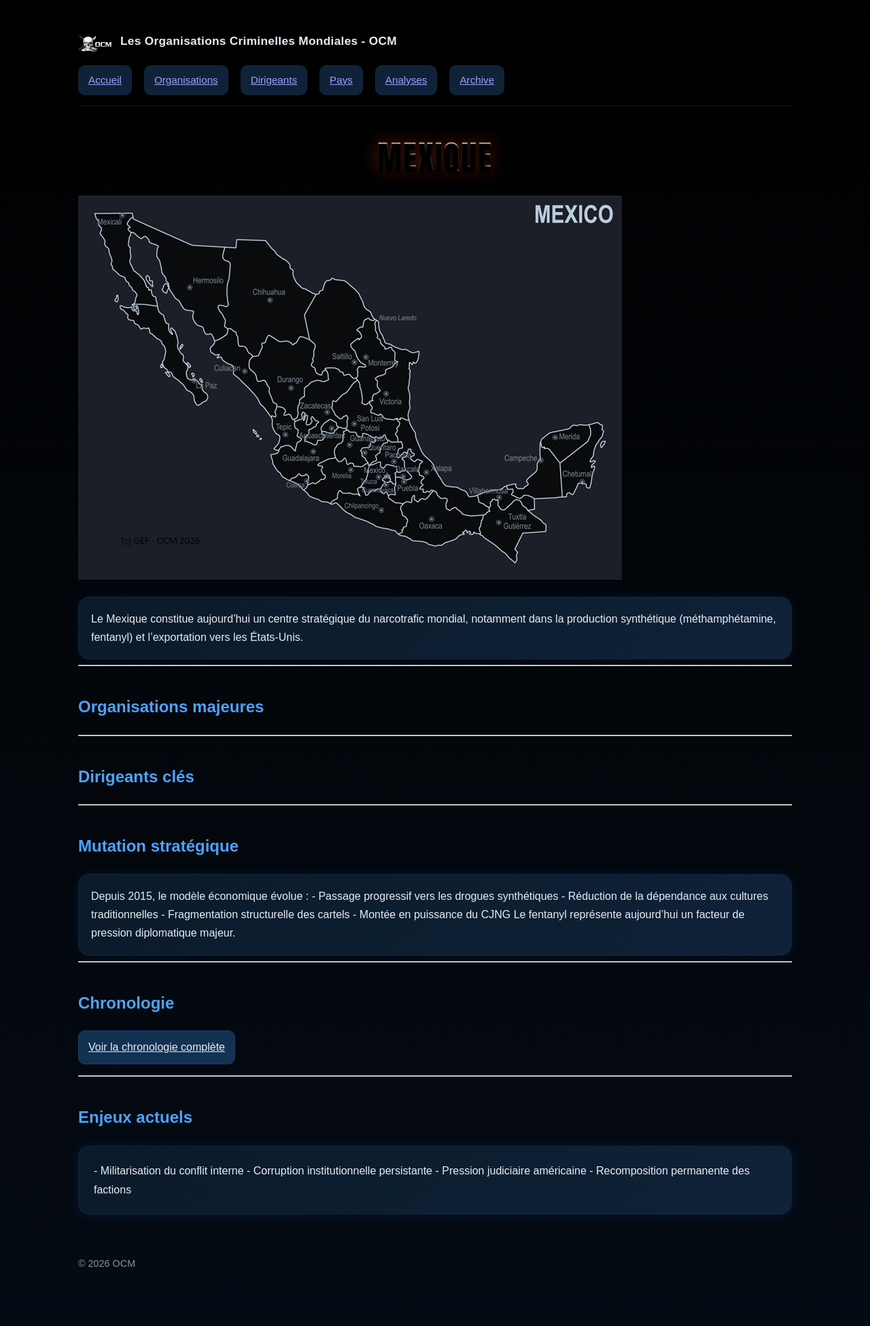
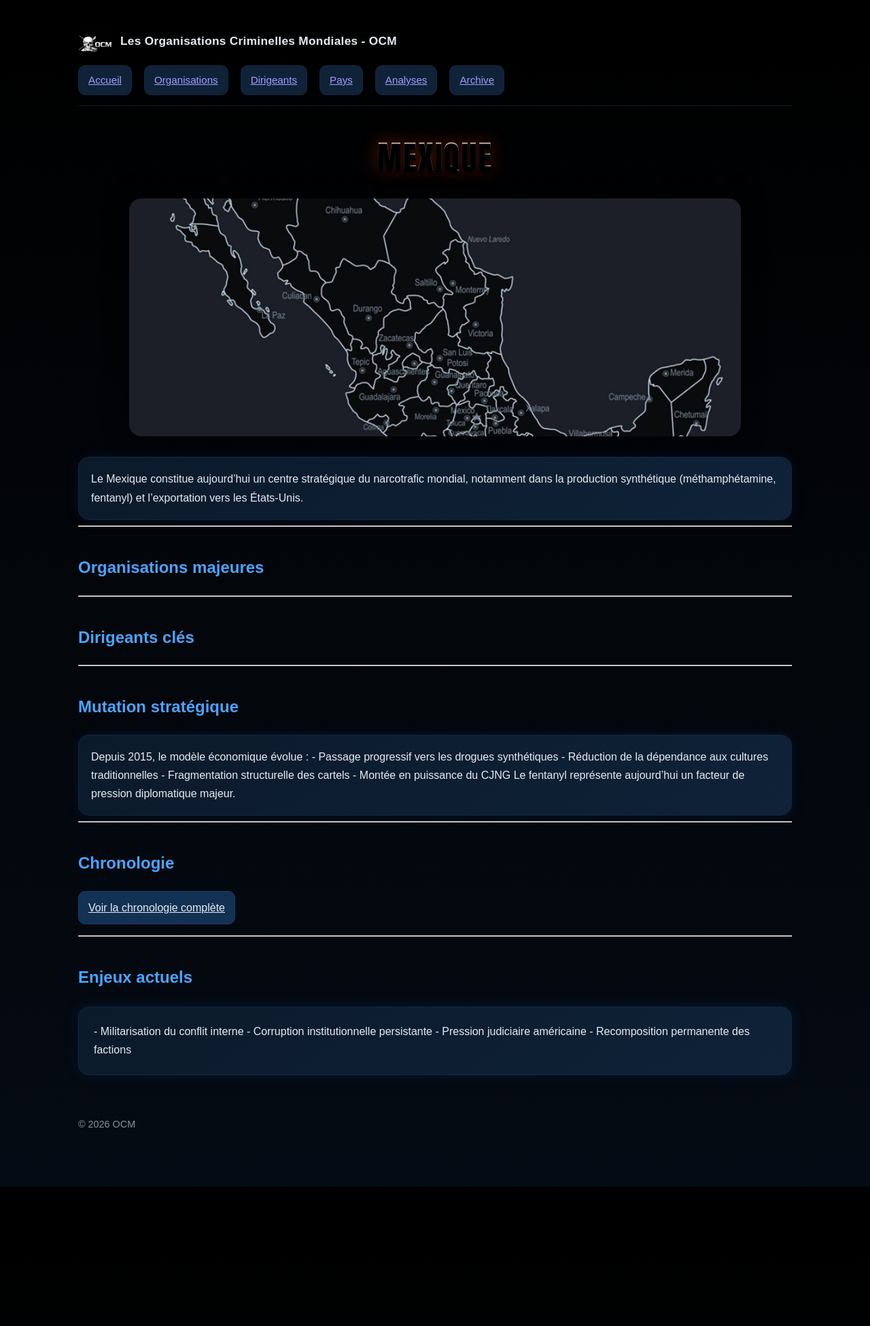
Before and after one commit to GEF67600/ocm, a Jekyll site: the page built from pays/mexique.md, in a window 1280 px wide. Shown: the whole page at 68% size. Built offline with Jekyll 4.4.1, drawn with Linux system fonts in a browser that asks for light colours; after the commit the page ends 1746 px from its top, so only the background shows below that.

Commit message:
Update style.css

```diff
--- a/assets/css/style.css
+++ b/assets/css/style.css
@@ -322,3 +322,15 @@ h2{
   border:1px solid #13273f;
   box-shadow:0 0 15px rgba(0,60,120,0.2);
 }
+/* IMAGE CARTE PAYS */
+
+.map-banner{
+  width:100%;
+  max-width:900px;
+  height:350px;
+  object-fit:cover;
+  display:block;
+  margin:20px auto 30px;
+  border-radius:18px;
+  box-shadow:0 0 35px rgba(0,0,0,0.7);
+}
```
